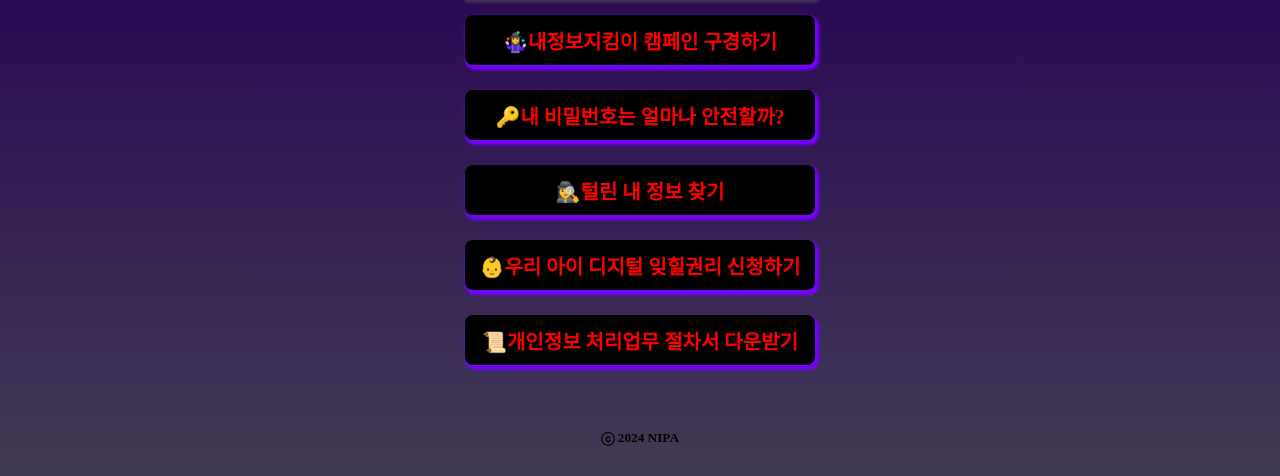
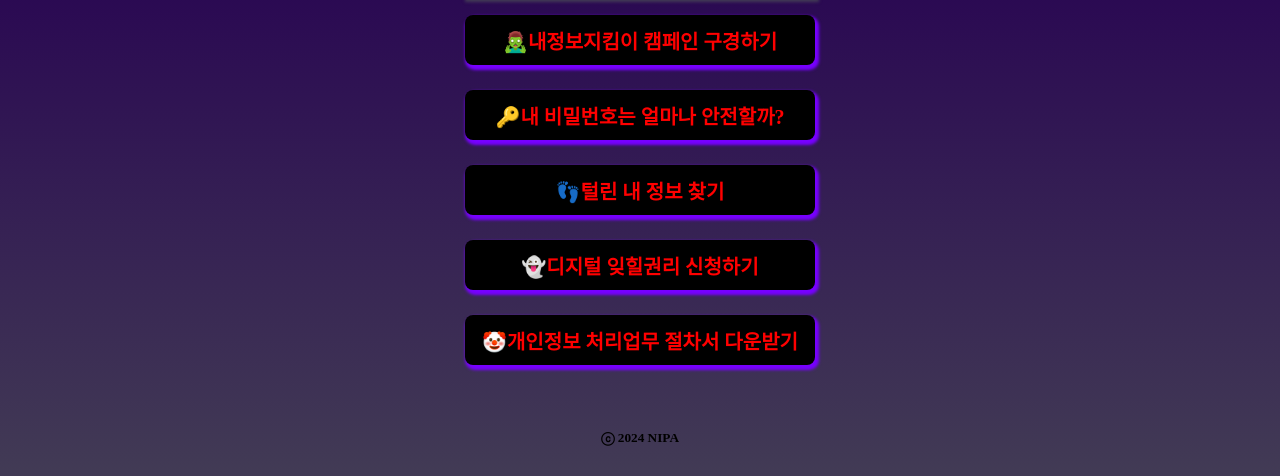
Before and after one commit to 5kong2/Trick-or-Threat, a plain HTML site: page index.html in a window 1280 px wide. Shown: the part 665-1141 px from the top of the page. Drawn offline with Linux system fonts and the light colour scheme; a web font is replaced by a local one.

Commit message:
Update index.html

```diff
--- a/index.html
+++ b/index.html
@@ -101,11 +101,11 @@
             <p class="sub">🎃</p>
 
             <iframe width="350" height="315" src="https://www.youtube.com/embed/FDSNuNvECS0?si=rNIh5xhV34U5t9vy&mute=1&autoplay=1" title="YouTube video player" style="box-shadow: 2px 3px 3px 2px rgb(66, 59, 85)" frameborder="0" allow="accelerometer; autoplay; clipboard-write; encrypted-media; gyroscope; picture-in-picture; web-share" referrerpolicy="strict-origin-when-cross-origin" allowfullscreen></iframe>            <br>
-            <a target="_blank" href="https://mydatasafe.kr/">🤹‍♀️내정보지킴이 캠페인 구경하기</a>
+            <a target="_blank" href="https://mydatasafe.kr/">🧟‍♂️내정보지킴이 캠페인 구경하기</a>
             <a target="_blank" href="https://www.security.org/how-secure-is-my-password/">🔑내 비밀번호는 얼마나 안전할까?</a>
-            <a target="_blank" href="https://kidc.eprivacy.go.kr/">🕵️‍♀️털린 내 정보 찾기</a>
-            <a target="_blank" href="https://www.privacy.go.kr/delete.do">👶우리 아이 디지털 잊힐권리 신청하기</a>
-            <a target="_blank" href="manual.zip" download="다운로드">📜개인정보 처리업무 절차서 다운받기</a>
+            <a target="_blank" href="https://kidc.eprivacy.go.kr/">👣털린 내 정보 찾기</a>
+            <a target="_blank" href="https://www.privacy.go.kr/delete.do">👻디지털 잊힐권리 신청하기</a>
+            <a target="_blank" href="manual.zip" download="다운로드">🤡개인정보 처리업무 절차서 다운받기</a>
         </div>
     </body>
     <footer>
```
